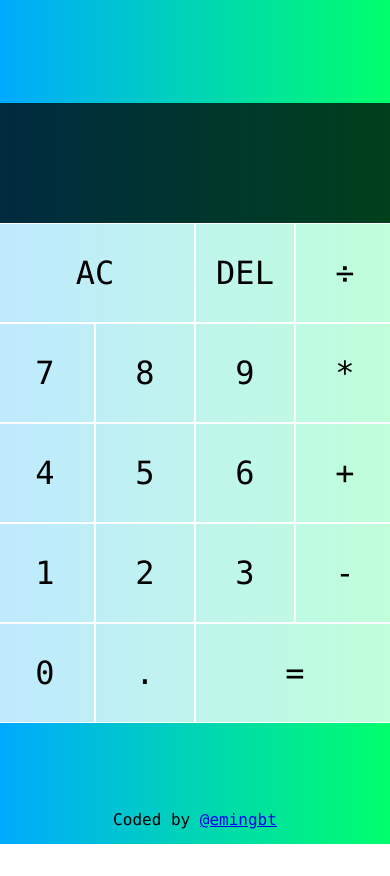
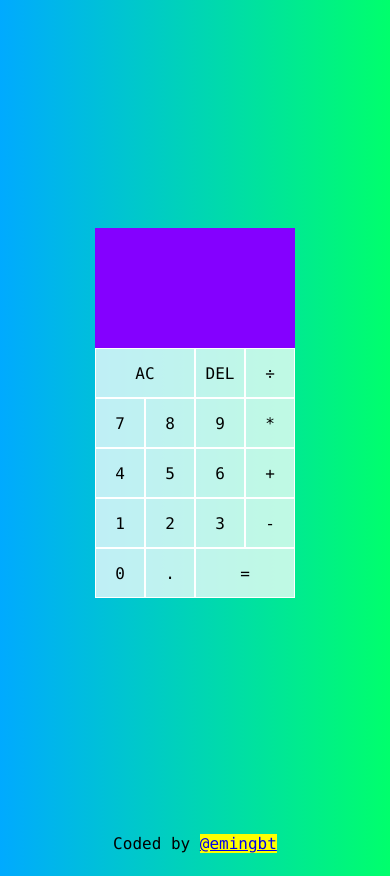
Before and after one commit to emingbt/Calculator, a plain HTML site: page index.html in a window 390 px wide. Before the commit the page ends 844 px from the top, so only its background shows below. Drawn offline with Linux system fonts and the light colour scheme.

Commit message:
Improve css to make project compatible for mobile

```diff
--- a/style.css
+++ b/style.css
@@ -6,6 +6,9 @@
 
 body {
   background: linear-gradient(to right, #00AAFF, #00ff6c);
+  display: flex;
+  flex-direction: column;
+  align-items: center;
 }
 
 .calculator-grid {
@@ -66,5 +69,32 @@ body {
 }
 
 a:hover {
-  color:red;
+  color: white;
+  background-color: black;
+  border-radius: 5px;
+  padding: 10px;
 }
+
+@media (max-width: 576px) {
+  .calculator-grid {
+    height: 400px;
+    grid-template-columns: repeat(4, 50px);
+    grid-template-rows: minmax(120px, auto) repeat(5, 50px);
+  }
+
+  .calculator-grid button {
+    font-size: 1rem;
+  }
+
+  a {
+    background: yellow;
+  }
+
+  .output {
+    background-color: rgb(132, 0, 255) !important;
+  }
+
+  .footer {
+    position: relative;
+  }
+}
```
